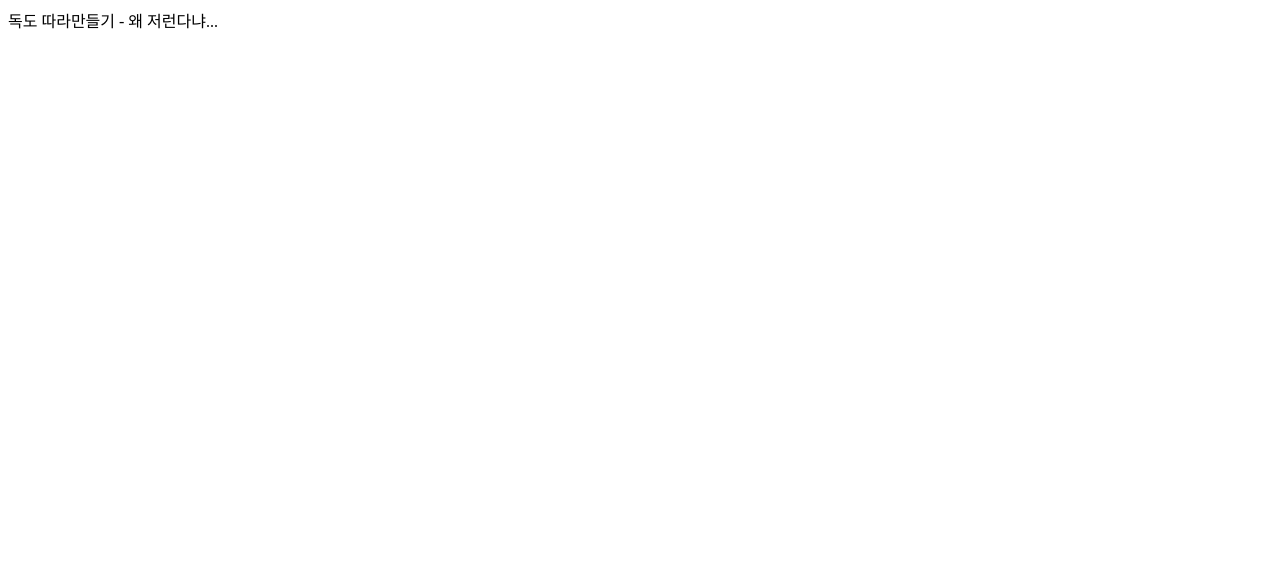
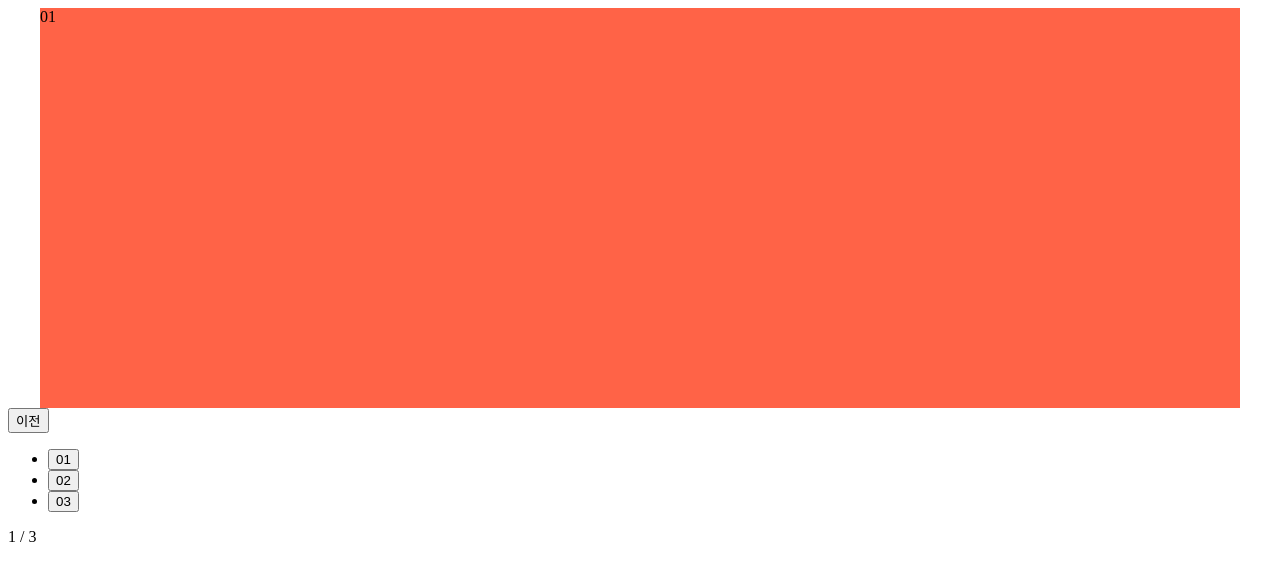
Before and after one commit to desipossa/responsive_web_dokdo, a plain HTML site: page index.html in a window 1280 px wide. Drawn offline with nearby package versions, Linux system fonts and the light colour scheme.

Commit message:
swiper 만들기

```diff
--- /dev/null
+++ b/css/main.css
@@ -0,0 +1,9 @@
+.mainSlide {
+    width: 1200px;
+    height: 50vh;
+}
+
+
+.swiper-slide {
+    background: tomato;
+}
--- a/index.html
+++ b/index.html
@@ -5,10 +5,32 @@
     <meta charset="UTF-8">
     <meta name="viewport" content="width=device-width, initial-scale=1.0">
     <title>독도 따라만들기 - 왜 저런다냐...</title>
+    <link rel="stylesheet" href="https://cdn.jsdelivr.net/npm/swiper@9/swiper-bundle.min.css" />
+    <link rel="stylesheet" href="./css/main.css">
+    <script src="https://cdn.jsdelivr.net/npm/swiper@9/swiper-bundle.min.js"></script>
+    <script src="./js/main.js" defer></script>
 </head>
 
 <body>
-    독도 따라만들기 - 왜 저런다냐...
+    <section class="mainVisual">
+        <div class="swiper mainSlide">
+            <div class="swiper-wrapper">
+                <div class="swiper-slide">01</div>
+                <div class="swiper-slide">02</div>
+                <div class="swiper-slide">03</div>
+            </div>
+
+        </div>
+        <div class="arrows">
+            <button class="left">이전</button>
+        </div>
+        <ul class="dots">
+            <li><button>01</button></li>
+            <li><button>02</button></li>
+            <li><button>03</button></li>
+        </ul>
+        <div class="num"></div>
+    </section>
 </body>
 
 </html>
--- /dev/null
+++ b/js/main.js
@@ -0,0 +1,31 @@
+const num = document.querySelector('.num');
+
+
+const MainSlide = new Swiper('.mainSlide', {
+    loop: true,
+    slideActiveClass: 'on',
+    on: {
+        init: function () {
+            console.log('생김');
+            num.innerHTML = `${this.realIndex + 1} / ${this.slides.length}`;
+        },
+        slideChangeTransitionEnd: function () {
+            console.log(this.realIndex, this.slides.length);
+            num.innerHTML = `${this.realIndex + 1} / ${this.slides.length}`;
+        }
+    }
+});
+
+document.querySelector('.arrows .left').addEventListener('click', () => {
+    MainSlide.slidePrev();
+})
+
+const dots = document.querySelectorAll('.dots li');
+
+dots.forEach((it, idx) => {
+    it.addEventListener('click', () => {
+        dots.forEach(it => it.classList.remove('on'));
+        it.classList.add('on');
+        MainSlide.slideTo(idx);
+    })
+});
```
